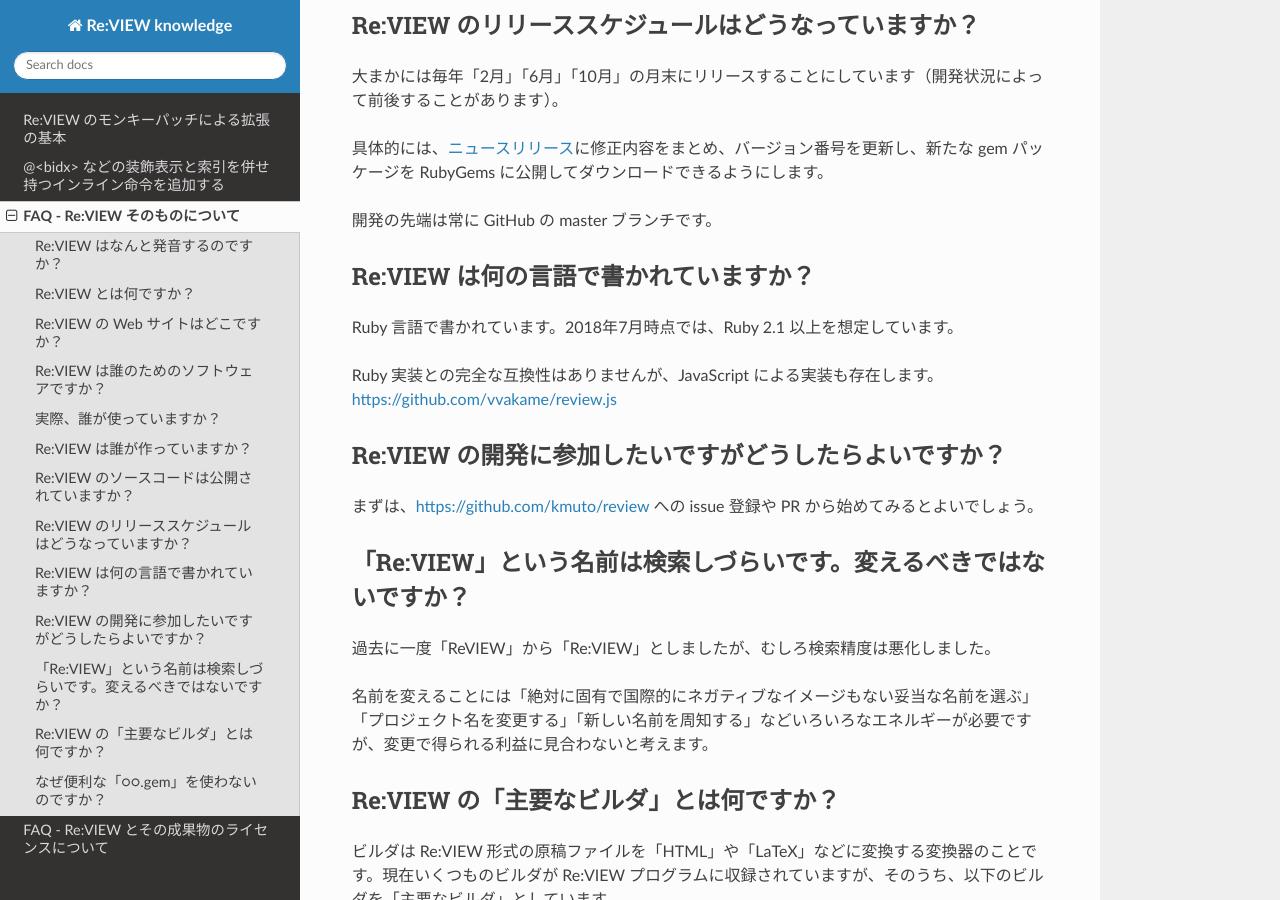
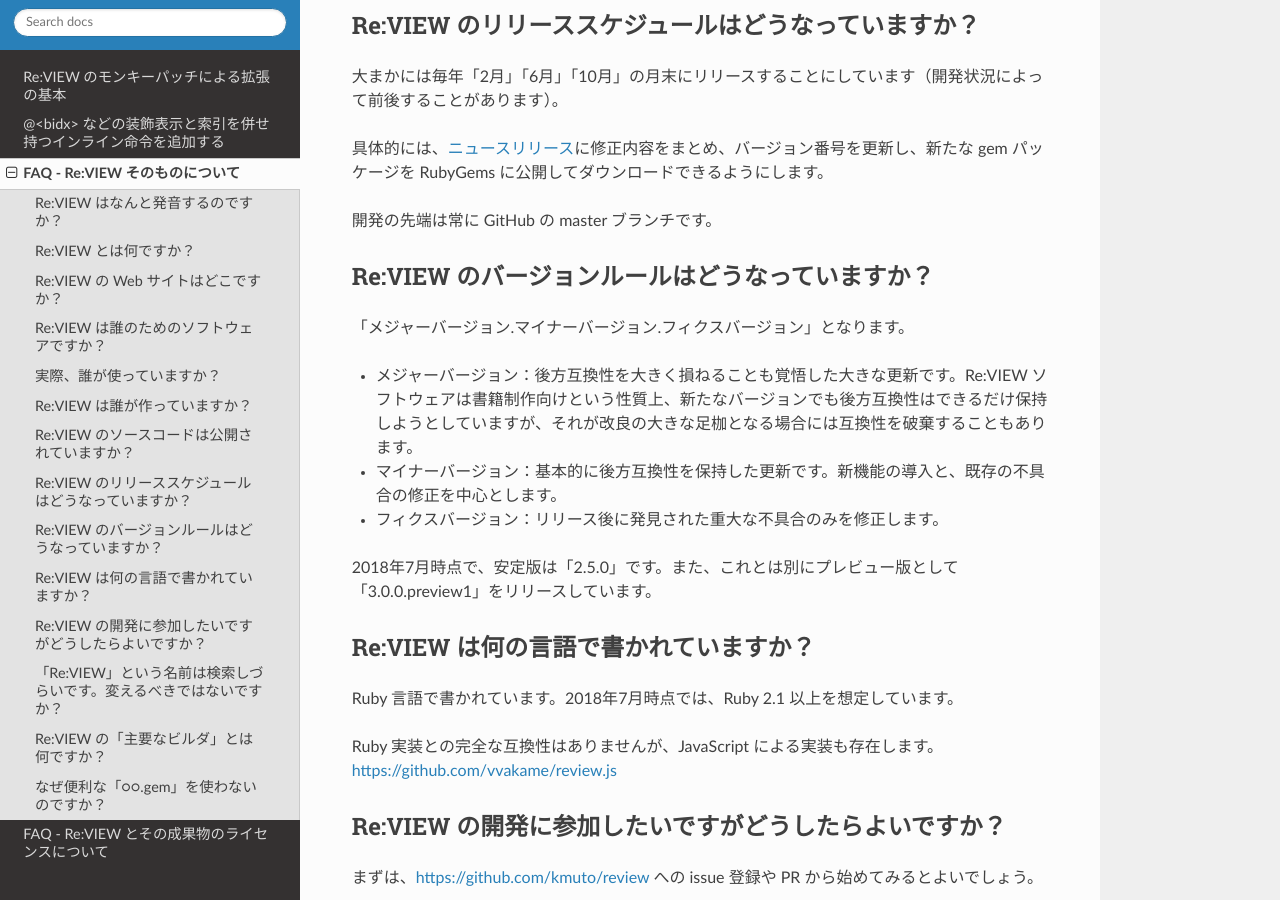
Before and after one commit to reviewml/reviewknowledge-ja, a Sphinx documentation site: the page built from docs/faq/faq-trivial.md, in a window 1280 px wide and 900 px high, scrolled down 1440 px. Built offline with Sphinx 7.4.7 and the Read the Docs theme 2.0.0, drawn with Linux system fonts in a browser that asks for light colours; pages that are not in the unit, such as notebooks, are missing from menus.

```diff
--- a/docs/faq/faq-trivial.md
+++ b/docs/faq/faq-trivial.md
@@ -50,6 +50,16 @@ GitHub のパブリックリポジトリ上で開発しており、ソースコ
 
 開発の先端は常に GitHub の master ブランチです。
 
+## Re:VIEW のバージョンルールはどうなっていますか？
+
+「メジャーバージョン.マイナーバージョン.フィクスバージョン」となります。
+
+- メジャーバージョン：後方互換性を大きく損ねることも覚悟した大きな更新です。Re:VIEW ソフトウェアは書籍制作向けという性質上、新たなバージョンでも後方互換性はできるだけ保持しようとしていますが、それが改良の大きな足枷となる場合には互換性を破棄することもあります。
+- マイナーバージョン：基本的に後方互換性を保持した更新です。新機能の導入と、既存の不具合の修正を中心とします。
+- フィクスバージョン：リリース後に発見された重大な不具合のみを修正します。
+
+2018年7月時点で、安定版は「2.5.0」です。また、これとは別にプレビュー版として「3.0.0.preview1」をリリースしています。
+
 ## Re:VIEW は何の言語で書かれていますか？
 
 Ruby 言語で書かれています。2018年7月時点では、Ruby 2.1 以上を想定しています。
```
Also changed, not shown: README.md (+1 -0 lines), docs/index.rst (+23 -5 lines).
